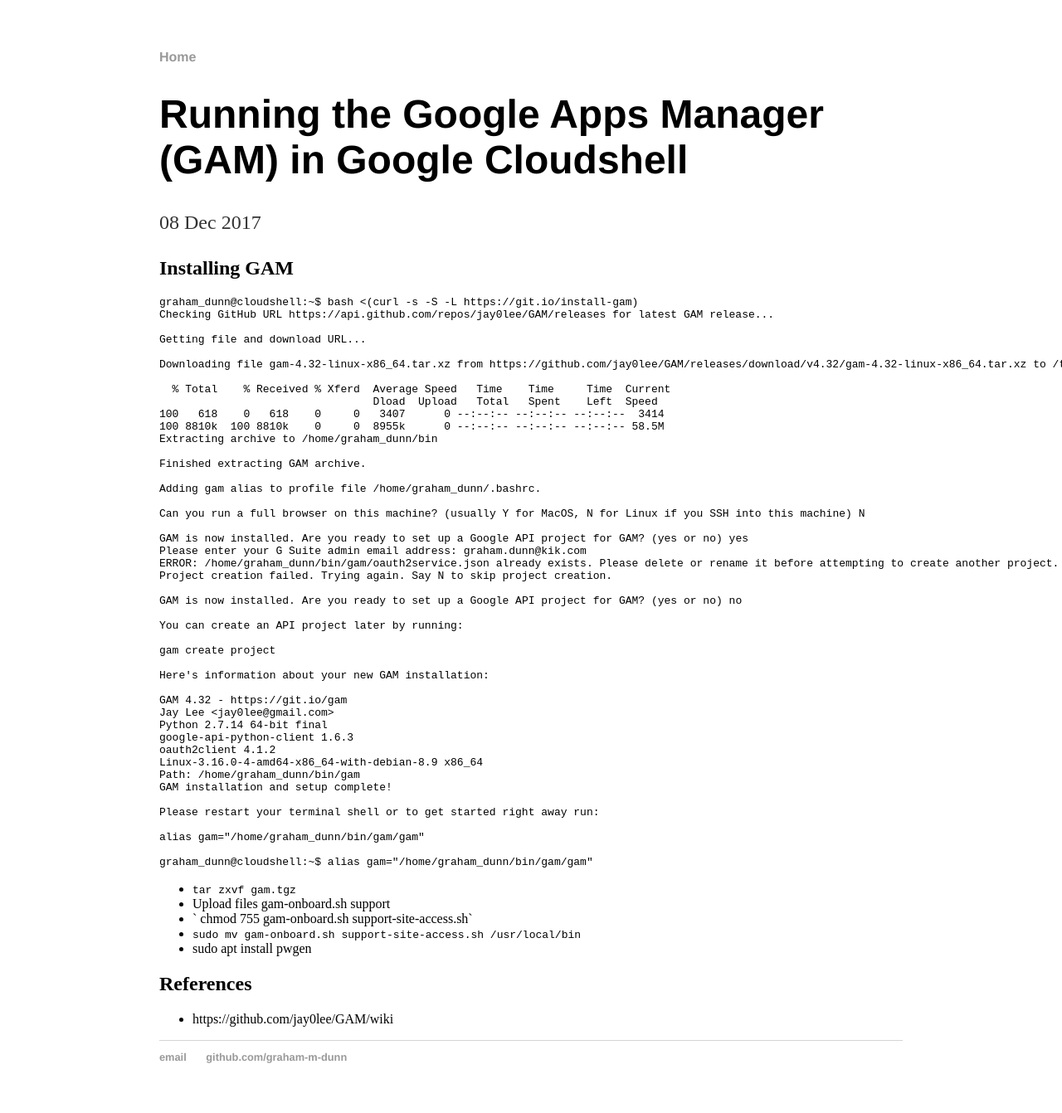
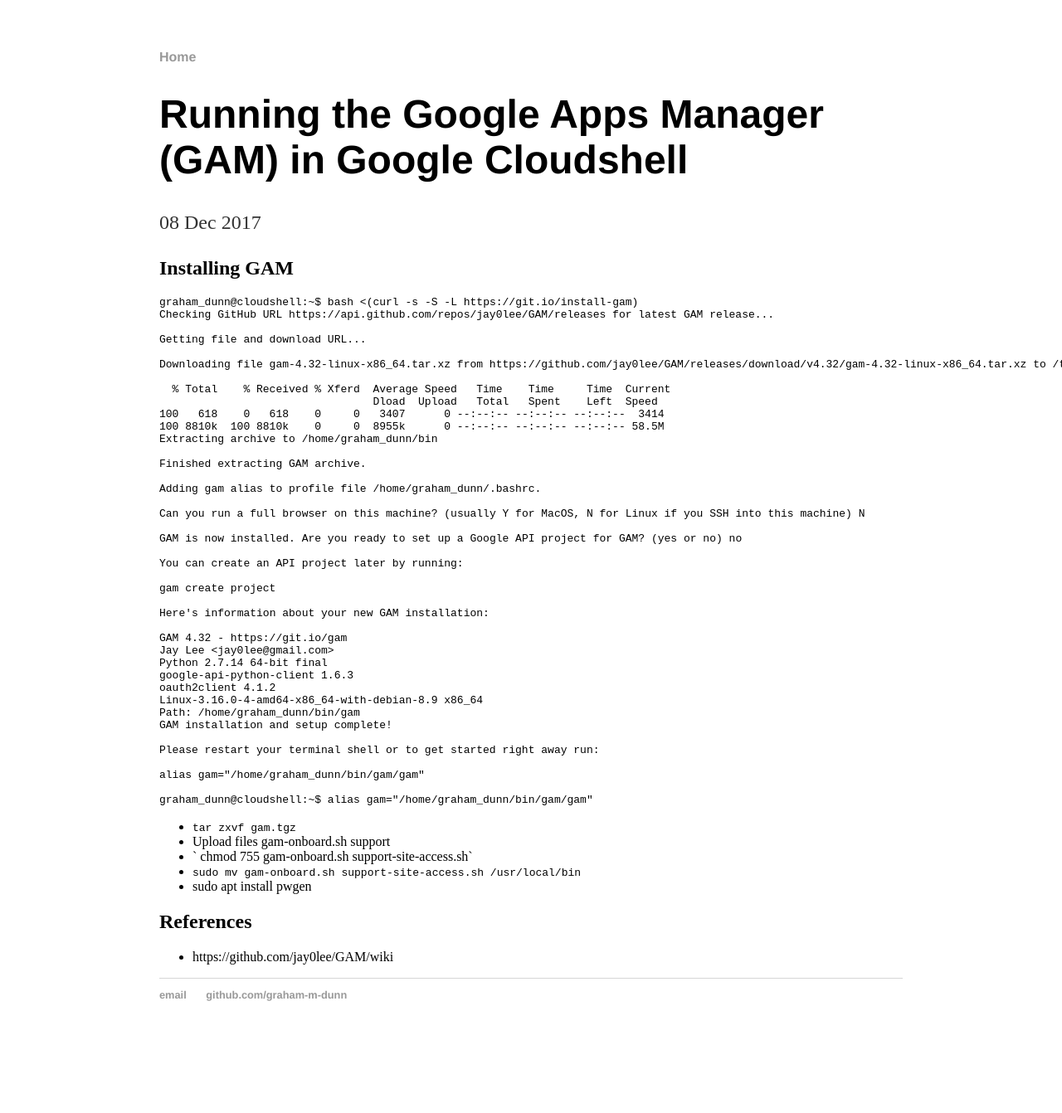
Before and after one commit to graham-m-dunn/graham-m-dunn.github.io, a Jekyll site: the page built from _posts/2017-12-08-gam-in-cloudshell.md, in a window 1280 px wide. Shown: the whole page at 83% size. Built offline with Jekyll 4.4.1, drawn with Linux system fonts in a browser that asks for light colours; after the commit the page ends 1267 px from its top, so only the background shows below that.

Commit message:
remove error

```diff
--- a/_posts/2017-12-08-gam-in-cloudshell.md
+++ b/_posts/2017-12-08-gam-in-cloudshell.md
@@ -23,11 +23,6 @@
 Adding gam alias to profile file /home/graham_dunn/.bashrc.
 
 Can you run a full browser on this machine? (usually Y for MacOS, N for Linux if you SSH into this machine) N
-
-GAM is now installed. Are you ready to set up a Google API project for GAM? (yes or no) yes
-Please enter your G Suite admin email address: graham.dunn@kik.com
-ERROR: /home/graham_dunn/bin/gam/oauth2service.json already exists. Please delete or rename it before attempting to create another project.
-Project creation failed. Trying again. Say N to skip project creation.
 
 GAM is now installed. Are you ready to set up a Google API project for GAM? (yes or no) no
 
```
